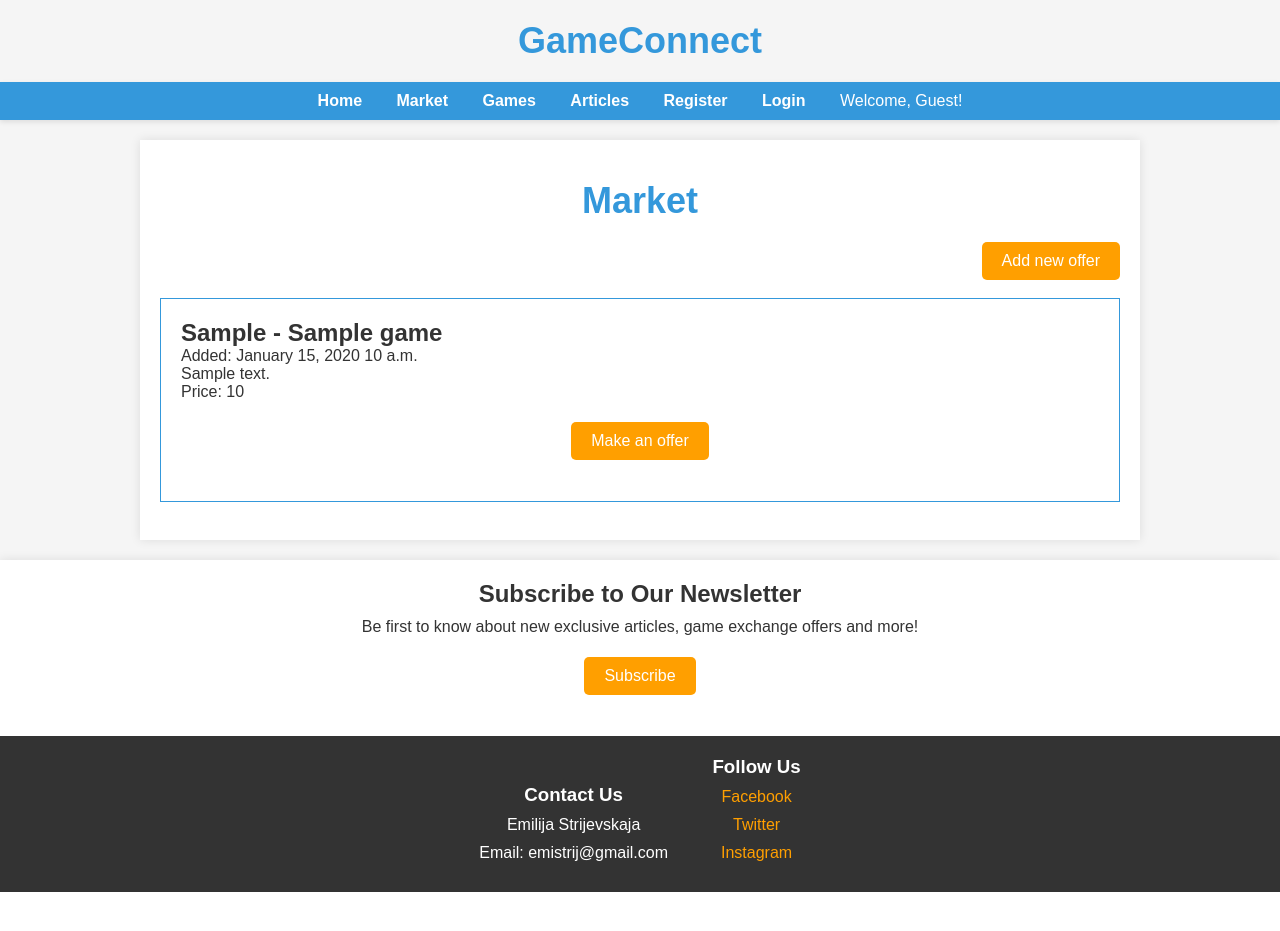
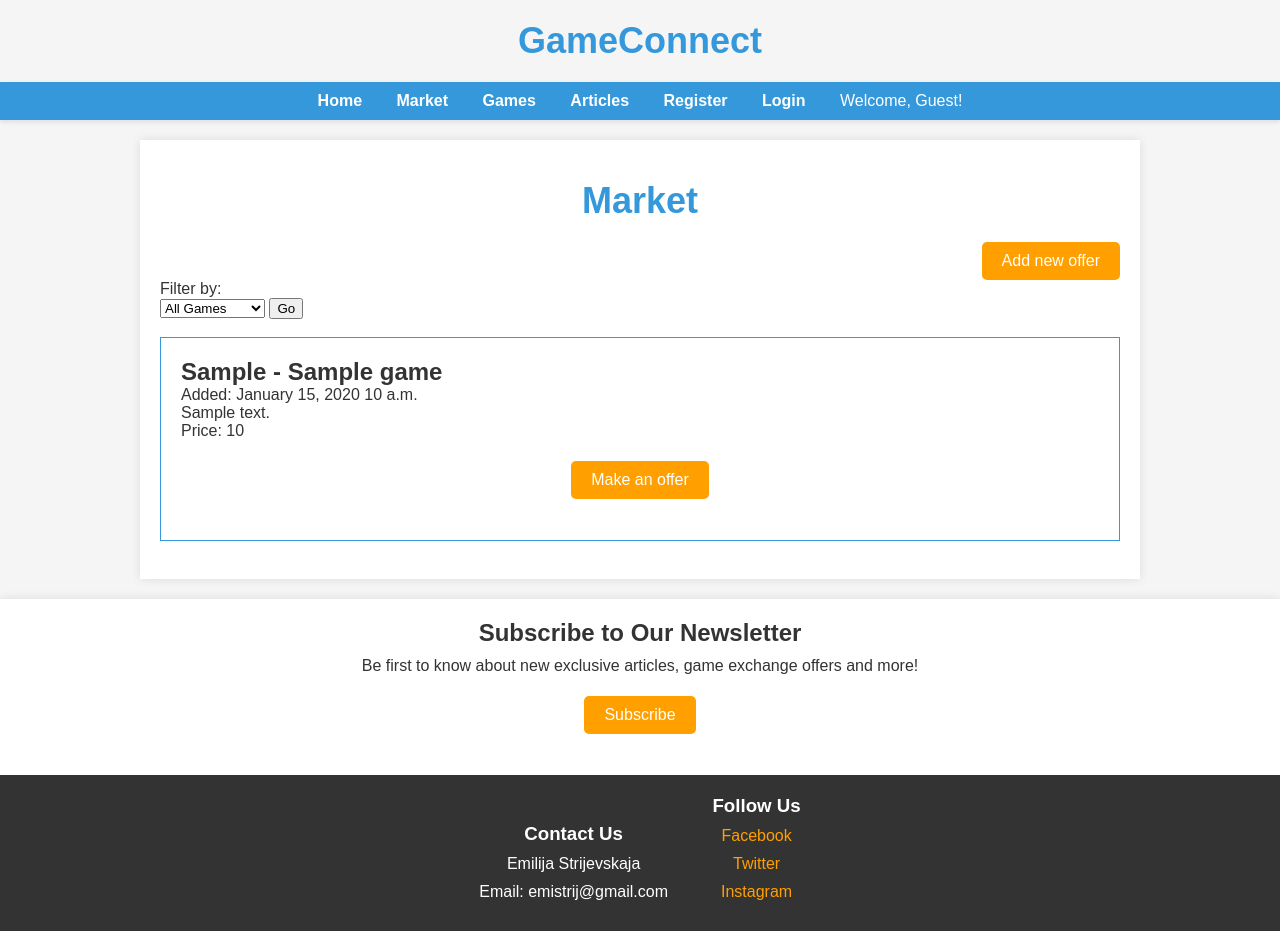
Before and after one commit to emisaal/game-connect, a Django app: template templates/market.html in a window 1280 px wide. Before the commit the page ends 892 px from the top, so only its background shows below. Run offline with Django 4.2, Linux system fonts and the light colour scheme; the template is opened without the code that fills it: most values are stand-ins (such as "Sample title", 1, 10 or a date in 2020).

Commit message:
added filter to market

```diff
--- a/templates/market.html
+++ b/templates/market.html
@@ -4,7 +4,19 @@
     <h1>Market</h1>
     <div class="right-button">
         <a href="{% url 'add_offer' %}" class="btn btn-primary">Add new offer</a>
-    </div><br>
+    </div>
+
+    <form method="get" action="{% url 'market' %}">
+    <p>Filter by:</p>
+    <select name="game">
+        <option value="">All Games</option>
+        {% for game in games %}
+            <option value="{{ game }}">{{ game }}</option>
+        {% endfor %}
+    </select>
+    <input type="submit" value="Go">
+    </form><br>
+
     {% for offer in object_list %}
         <section style="border: 1px solid #3498db; padding: 20px;">
         <h2>{{ offer.get_offer_type_display }} - {{ offer.game }}</h2>
```
Also changed, not shown: gameapp/views.py (+13 -1 lines).
